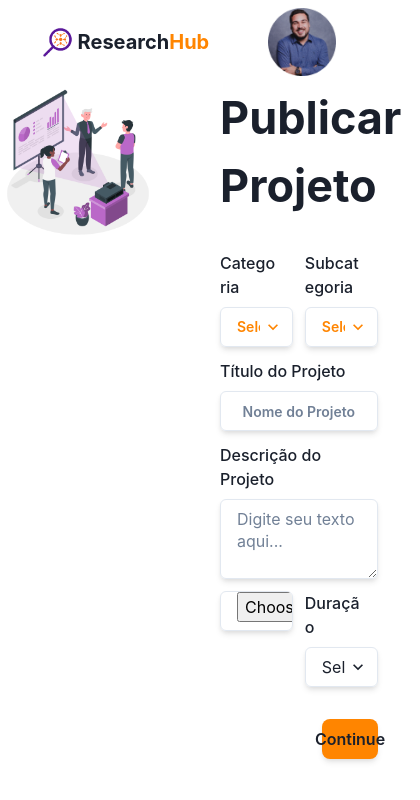
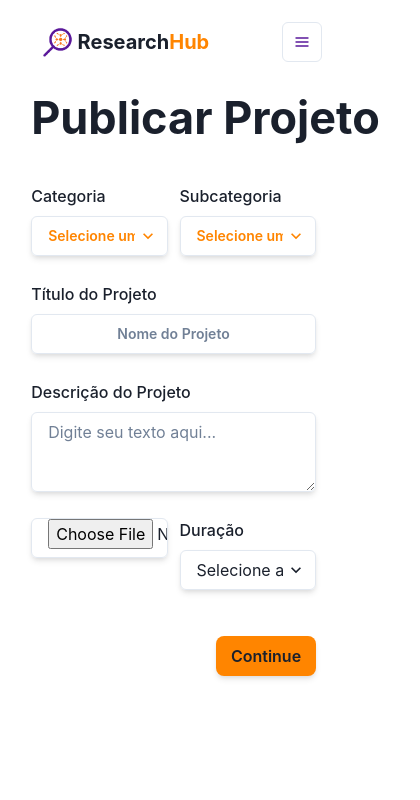
Before and after one commit to gabrielajussana/research-hub, a Next.js app: page /projectRegistration in a window 390 px wide. Shown: the top 800 px of the page, 420 px wide, since content can reach past the window. Built offline with nearby package versions, Linux system fonts and the light colour scheme.

Commit message:
correção da responsividade.

```diff
--- a/src/components/LandingPage/Header.tsx
+++ b/src/components/LandingPage/Header.tsx
@@ -1,6 +1,7 @@
 import LogoResearchhub from "../../assets/logo-research-hub.png";
 import ImgUser from "../../assets/imgUser.png";
 import Image from "next/image";
+import { HamburgerIcon } from "@chakra-ui/icons";
 import {
   Button,
   Flex,
@@ -12,6 +13,8 @@ import {
   MenuGroup,
   MenuItem,
   MenuDivider,
+  IconButton,
+  useBreakpointValue,
 } from "@chakra-ui/react";
 
 interface HeaderProps {
@@ -25,6 +28,7 @@ export default function Header({
   showButton = true,
   showUser = false,
 }: HeaderProps) {
+  const isMobile = useBreakpointValue({ base: true, md: false });
   return (
     <Flex h="10vh" justifyContent="space-around" alignItems="center" p={4}>
       <Flex alignItems="center">
@@ -35,8 +39,8 @@ export default function Header({
       </Flex>
       {showLink && (
         <Flex gap="40px" display={{ base: "none", md: "flex" }}>
-          <Link>Home</Link>
-          <Link>Projetos</Link>
+          <Link href="/">Home</Link>
+          <Link href="/projectListing">Projetos</Link>
           <Link>Perfil</Link>
         </Flex>
       )}
@@ -47,7 +51,7 @@ export default function Header({
           borderRadius="8px"
           _hover={{ opacity: 0.8 }}
         >
-          Login / Cadastro
+          <Link href="/login">Login / Cadastro </Link>
         </Button>
       )}
       {showUser && (
@@ -59,7 +63,17 @@ export default function Header({
             boxSize="100px"
             _hover={{ opacity: 0.8 }}
           >
-            <Image src={ImgUser} alt="Imagem do usuário" />
+            {isMobile ? (
+              <MenuButton
+                as={IconButton}
+                aria-label="Options"
+                icon={<HamburgerIcon />}
+                variant="outline"
+                color="#5A189A"
+              />
+            ) : (
+              <Image src={ImgUser} alt="Imagem do usuário" />
+            )}
           </MenuButton>
           <MenuList>
             <MenuGroup title="Profile" color="#5A189A">
--- a/src/pages/projectRegistration/index.tsx
+++ b/src/pages/projectRegistration/index.tsx
@@ -13,11 +13,13 @@ import {
   Input,
   Textarea,
   Button,
+  useMediaQuery,
 } from "@chakra-ui/react";
 import peopleShow from "../../assets/peopleShow.png";
 import categoriasData from "./data";
 
 export default function projectRegistration() {
+  const [isSmallerThan800] = useMediaQuery("(max-width: 800px)");
   const [categoriaSelecionada, setCategoriaSelecionada] = useState<
     string | null
   >(null);
@@ -31,16 +33,26 @@ export default function projectRegistration() {
   return (
     <>
       <Header showLink={true} showButton={false} showUser={true} />
-      <SimpleGrid spacing={5} templateColumns="repeat(2, minmax(200px, 1fr))">
+      <SimpleGrid
+        spacing={5}
+        ml={{ base: "8vw", md: "0px" }}
+        templateColumns={{
+          base: "1fr",
+          md: "repeat(2, minmax(800px, 1fr))",
+        }}
+        gap={0}
+      >
         <Box>
+          {isSmallerThan800 ? null : (
             <Image
               src={peopleShow.src}
               alt="People Search"
               width="40vw"
               height="auto"
             />
+          )}
         </Box>
-        <Box justifyContent="center" alignItems="center">
+        <Box ml={{ md: "-8rem" }} justifyContent="center" alignItems="center">
           <Text fontWeight={700} fontSize={45} mb="2rem">
             Publicar Projeto
           </Text>
```
Lines whose indentation alone changed are shown as unchanged.
